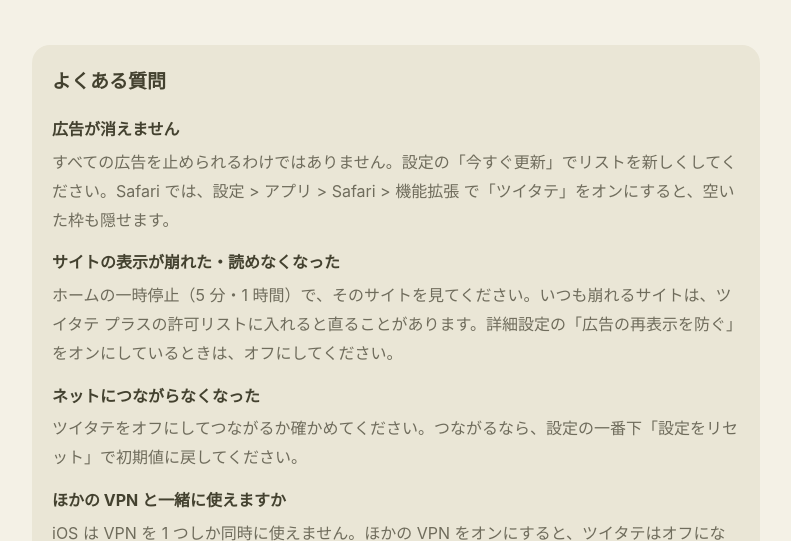
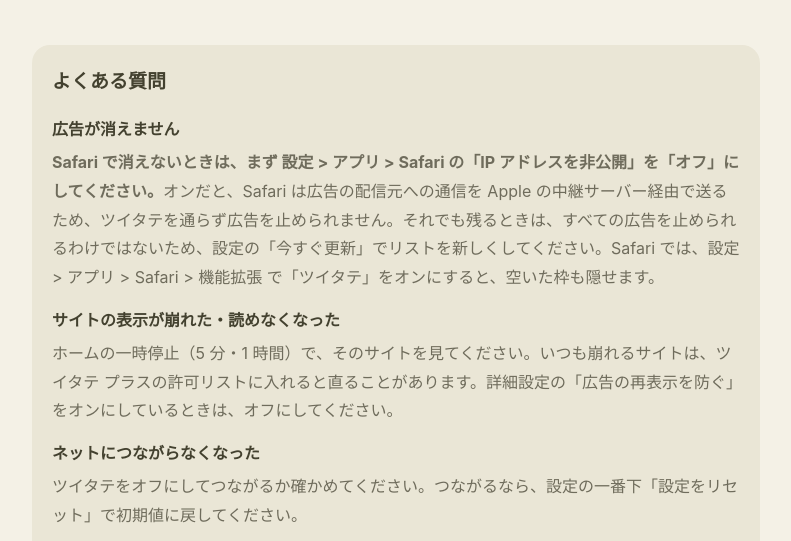
Before and after one commit to ma2-ma2/Tsuitate-Support, a plain HTML site: page index.html in a window 1280 px wide. Shown: the part 259-800 px from the top of the page, without its empty margins (244-1035 px from the left). Drawn offline with Linux system fonts and the light colour scheme.

Commit message:
FAQ: turn off Safari's Hide IP Address when ads still show
Co-Authored-By: Claude Opus 5.5 <noreply@anthropic.com>

```diff
--- a/index.html
+++ b/index.html
@@ -20,7 +20,7 @@
       <h2>よくある質問</h2>
       <dl class="qa">
         <dt>広告が消えません</dt>
-        <dd>すべての広告を止められるわけではありません。設定の「今すぐ更新」でリストを新しくしてください。Safari では、設定 &gt; アプリ &gt; Safari &gt; 機能拡張 で「ツイタテ」をオンにすると、空いた枠も隠せます。</dd>
+        <dd><strong>Safari で消えないときは、まず 設定 &gt; アプリ &gt; Safari の「IP アドレスを非公開」を「オフ」にしてください。</strong>オンだと、Safari は広告の配信元への通信を Apple の中継サーバー経由で送るため、ツイタテを通らず広告を止められません。それでも残るときは、すべての広告を止められるわけではないため、設定の「今すぐ更新」でリストを新しくしてください。Safari では、設定 &gt; アプリ &gt; Safari &gt; 機能拡張 で「ツイタテ」をオンにすると、空いた枠も隠せます。</dd>
         <dt>サイトの表示が崩れた・読めなくなった</dt>
         <dd>ホームの一時停止（5 分・1 時間）で、そのサイトを見てください。いつも崩れるサイトは、ツイタテ プラスの許可リストに入れると直ることがあります。詳細設定の「広告の再表示を防ぐ」をオンにしているときは、オフにしてください。</dd>
         <dt>ネットにつながらなくなった</dt>
```
